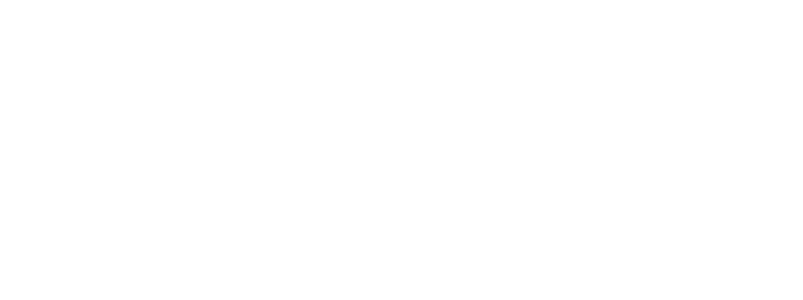
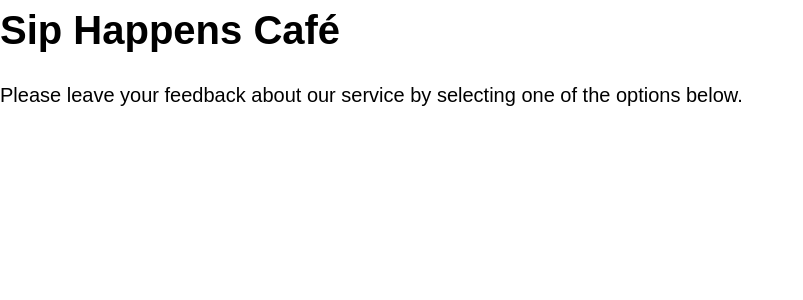
Before and after one commit to MarinaV27/goit-react-hw-02, a React (Vite) app: page / in a window 1280 px wide. Shown: the top 300 px of the page, without its empty margins (0-803 px from the left). Built offline with nearby package versions, Linux system fonts and the light colour scheme.

Commit message:
add  Description

```diff
--- a/src/components/App/App.jsx
+++ b/src/components/App/App.jsx
@@ -1,5 +1,8 @@
+import Description from "../Description/Description.jsx"
 import css from "./App.module.css"
 
 export default function App() {
-    return
+    return (
+        <Description />
+    )
 }
--- a/src/components/Description/Description.jsx
+++ b/src/components/Description/Description.jsx
@@ -0,0 +1,11 @@
+import css from "./Description.module.css"
+
+export default function Description() {
+    return (
+        <>
+        <h2 className={css.title}>Sip Happens Café</h2>
+           <p className={css.text}>Please leave your feedback about our service by selecting one of the options below.
+           </p>
+        </>
+    )
+}
--- a/src/components/Description/Description.module.css
+++ b/src/components/Description/Description.module.css
@@ -0,0 +1,10 @@
+.title {
+    font-size: 40px;
+    font-weight: 600;
+    margin-bottom: 20px;
+  }
+  .text {
+    font-size: 20px;
+    font-weight: 400;
+    margin-bottom: 10px;
+  }
```
